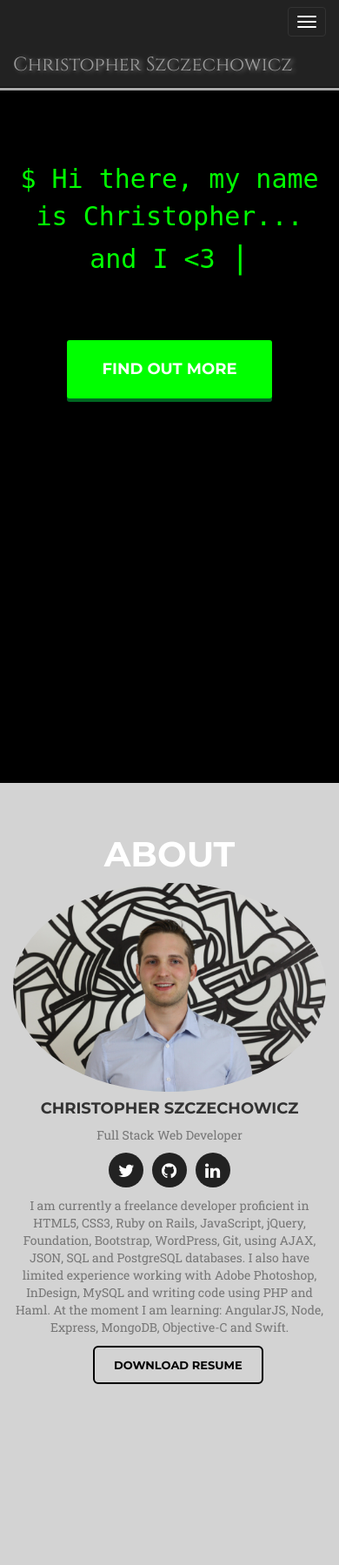
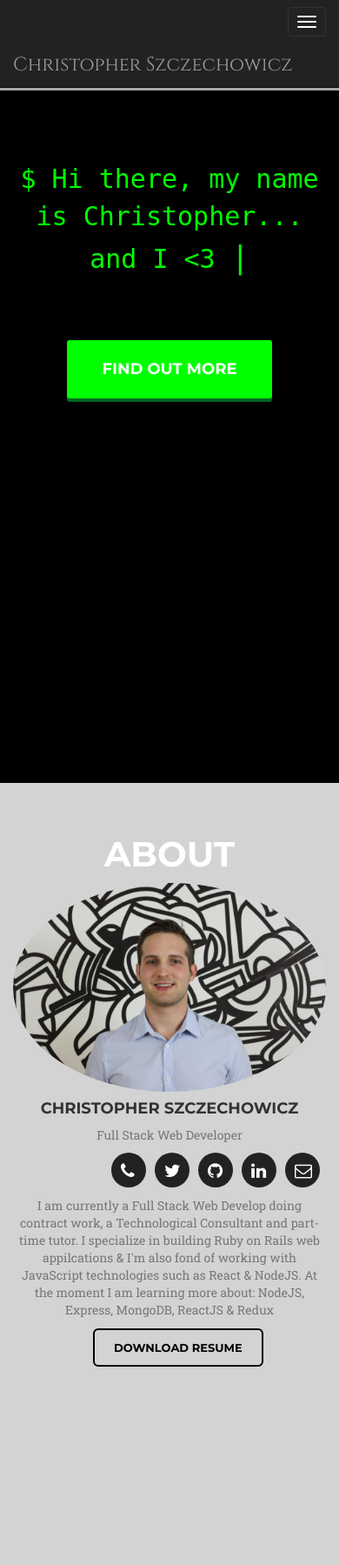
Before and after one commit to christophszcz/personal_website, a PHP site: page / in a window 390 px wide. Shown: the top 1799 px of the page at 87% size. Run offline with PHP 8.4, Linux system fonts and the light colour scheme; some libraries are stand-ins or nearby versions.

Commit message:
Add phone number and email to social-media buttons.

```diff
--- a/css/style.css
+++ b/css/style.css
@@ -6,7 +6,6 @@
 .navbar-brand {
   font-family: 'Cinzel', serif;
   font-size: 28px;
-  text-shadow: 3px 1px 5px grey
 }
 
 /* Main Section */
@@ -332,8 +331,11 @@ ul.social-buttons li a:active {
   outline: 0;
 }
 
-.list-inline {
-  margin-left: 105px;
+.list-inline.social-buttons {
+  display: flex;
+  flex-direction: row;
+  justify-content: center;
+  padding-left: 1px;
 }
 
 .fa {
--- a/index.html
+++ b/index.html
@@ -83,14 +83,15 @@
                         <img src="img/personalPhoto.jpg" class="img-responsive img-circle" alt="" height="222px" width="360px">
                         <h4 class="col-lg-12 text-center">Christopher Szczechowicz</h4>
                         <p class="text-muted col-lg-12 text-center">Full Stack Web Developer</p>
+                        <div class="contact-container">
                           <ul class="list-inline social-buttons">
+                            <li><a href="tel:+16477188373"><i class="fa fa-phone"></i></a>
                             <li><a href="https://twitter.com/christophszcz" target="_blank"><i class="fa fa-twitter"></i></a>
-
                             <li><a href="https://github.com/christophszcz" target="_blank"><i class="fa fa-github"></i></a>
-
                             <li><a href="https://ca.linkedin.com/in/christophszczechowicz" target="_blank"><i class="fa fa-linkedin"></i></a>
-
+                            <li><a href="mailto:cjszczechowicz@gmail.com"><i class="fa fa-envelope-o"></i></a>
                           </ul>
+                        </div>
                       </div>
                   </div>
                   <div class="col-sm-4"></div>
@@ -98,7 +99,7 @@
 
               <div class="row">
                   <div class="col-lg-8 col-lg-offset-2 text-center">
-                      <p class="large description"> I am currently a freelance developer proficient in  HTML5, CSS3, Ruby on Rails, JavaScript, jQuery, Foundation, Bootstrap, WordPress, Git, using AJAX, JSON, SQL and PostgreSQL databases. I also have limited experience working with Adobe Photoshop, InDesign, MySQL and writing code using PHP and Haml. At the moment I am learning: AngularJS, Node, Express, MongoDB, Objective-C and Swift. </p>
+                    <p class="large description">I am currently a Full Stack Web Develop doing contract work, a Technological Consultant and part-time tutor. I specialize in building Ruby on Rails web appilcations & I'm also fond of working with JavaScript technologies such as React & NodeJS. At the moment I am learning more about: NodeJS, Express, MongoDB, ReactJS & Redux</p>
                   </div>
               </div>
 
@@ -234,7 +235,7 @@
         <br>
           <div class="col-lg-12 text-center">
             <h2 class="about-channel-title">Channel</h2>
-            <h3>Coming Soon...</h3>
+            <h3>Web Programming Youtube Channel Coming Soon...</h3>
             <img src="img/static.gif" height="250px" width="300px" alt="blankimage">
           </div>
       </div>
@@ -306,6 +307,7 @@
         <h4 class="modal-title">Sunday Night Entertainment</h4>
       </div>
       <div class="modal-body">
+
         <img class="img-responsive" id="image" height="276px" width="570px" src="./img/portfolio/sundayNightEntertainment.jpg">
         <br>
         <br>
```
Also changed, not shown: img/mountains.jpg, img/static.gif. Lines whose indentation alone changed are shown as unchanged.
